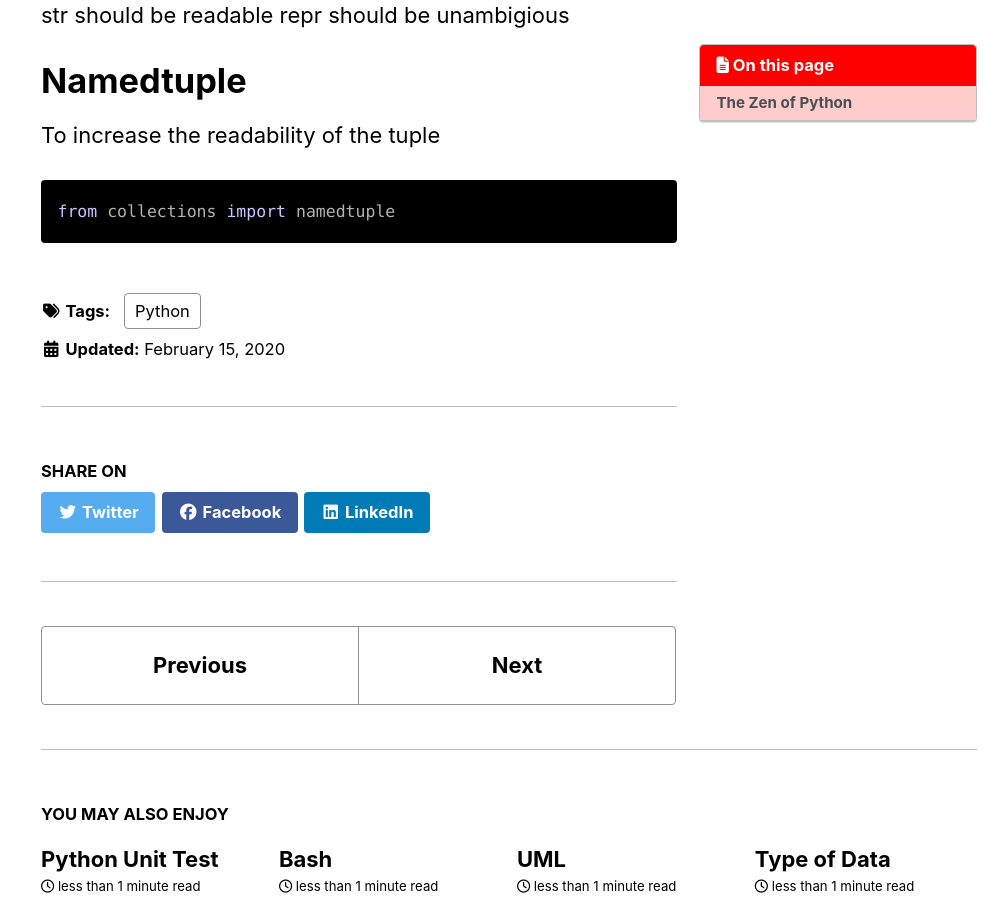
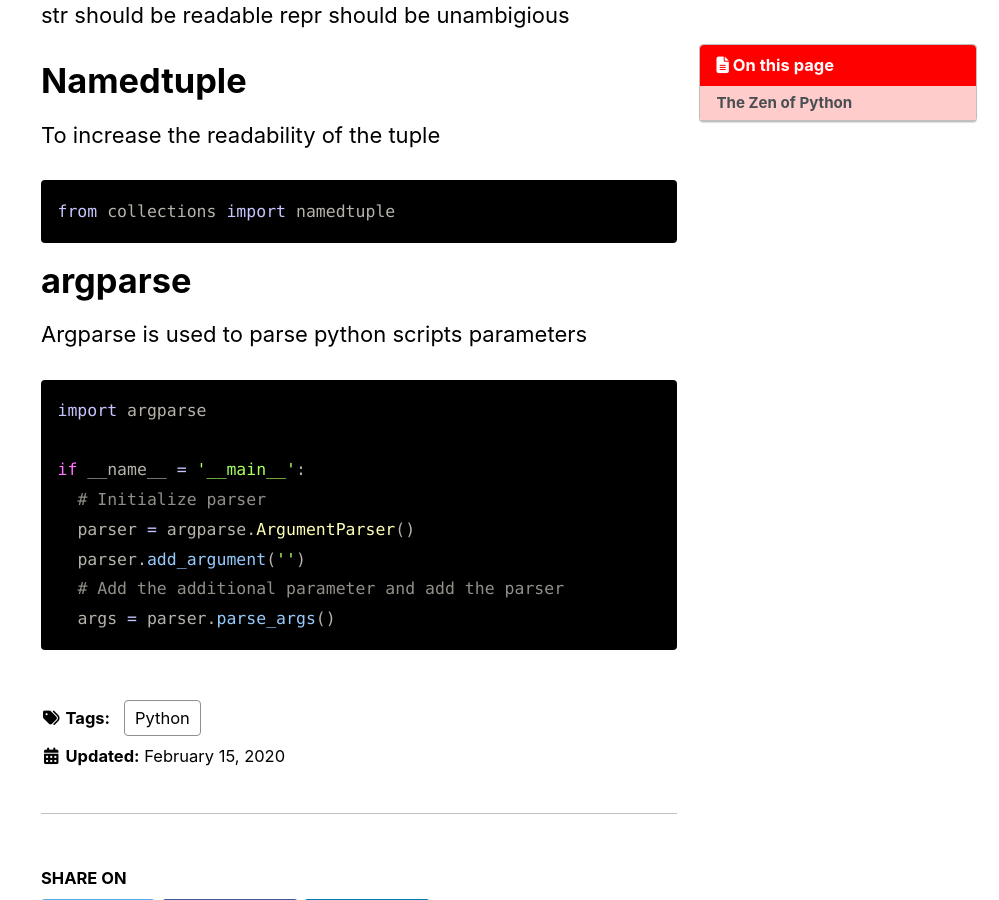
Before and after one commit to naeem-bebit/naeem-bebit.github.io, a Jekyll site: the page built from _posts/2020-02-22-basic.md, in a window 1280 px wide and 900 px high, scrolled down 5127 px. Shown: the whole window, without its empty margins (281-1280 px from the left). Built offline with Jekyll 4.4.1, drawn with Linux system fonts in a browser that asks for light colours; cached includes are drawn as plain includes; nearby versions of some CDN libraries; comment, search, counter and statistics services are not loaded.

Commit message:
argparse

````diff
--- a/_posts/2020-02-22-basic.md
+++ b/_posts/2020-02-22-basic.md
@@ -140,3 +140,16 @@ To increase the readability of the tuple
 ```python
 from collections import namedtuple
 ```
+
+# argparse
+Argparse is used to parse python scripts parameters
+```python
+import argparse
+
+if __name__ = '__main__':
+  # Initialize parser
+  parser = argparse.ArgumentParser()
+  parser.add_argument('')
+  # Add the additional parameter and add the parser
+  args = parser.parse_args()
+```
````
